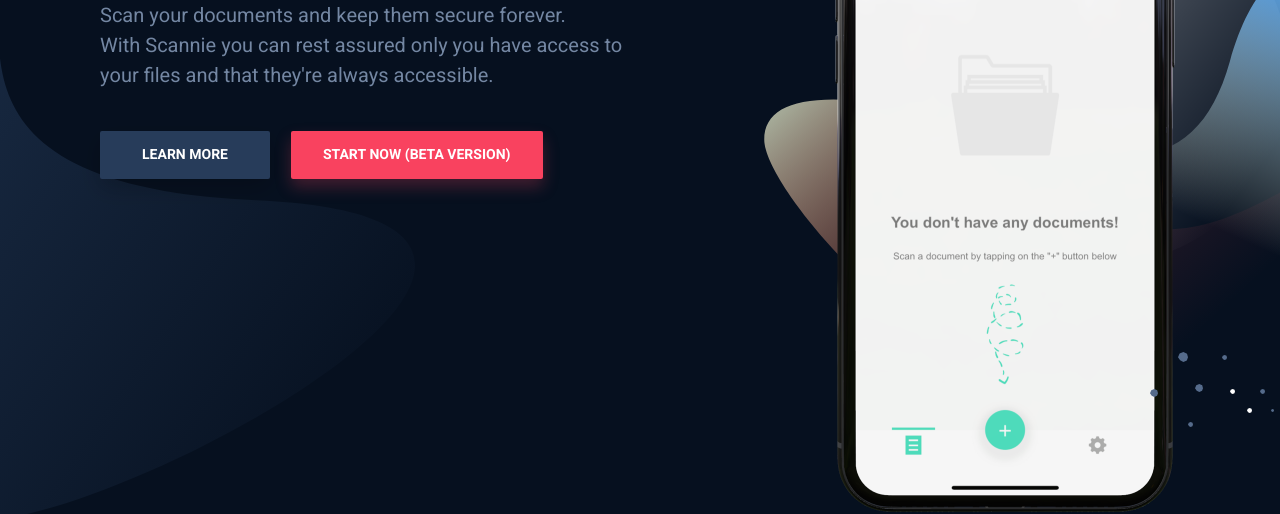
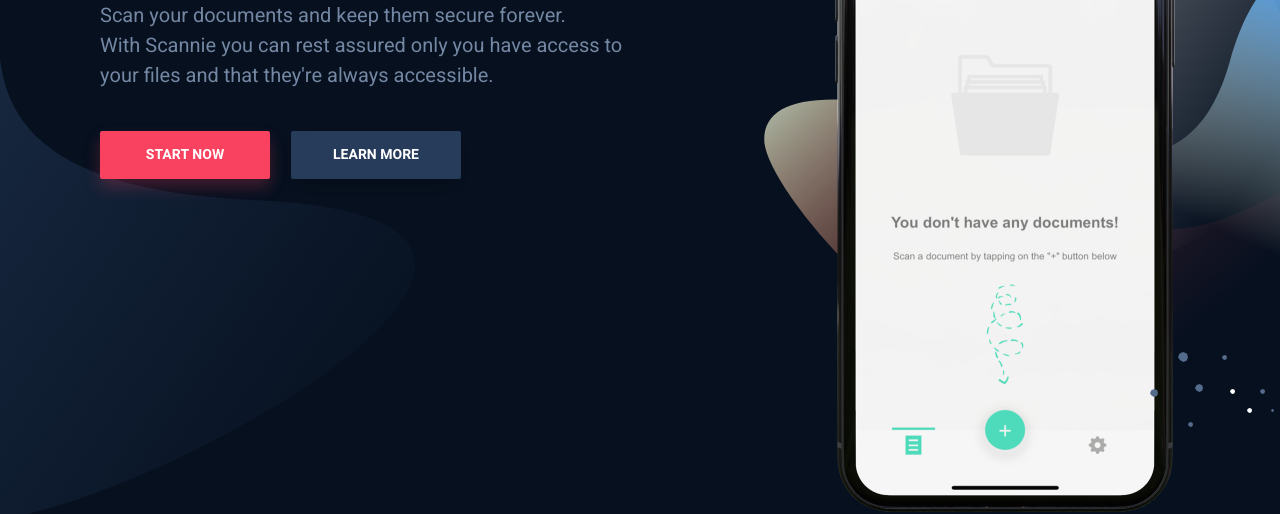
Before and after one commit to scannieapp/scannie-landing, a website: page index.html in a window 1280 px wide. Shown: the part 317-831 px from the top of the page. Drawn offline with nearby package versions, Linux system fonts and the light colour scheme; files that its build step writes are made by us from their sources; files whose address does not match are found by name.

Commit message:
Change CTA title and link

```diff
--- a/index.html
+++ b/index.html
@@ -44,11 +44,11 @@
                             With Scannie you can rest assured only you have access to your files and that they're always accessible.
                           </p>
 	                        <div class="hero-cta">
+                                <a class="button button-primary button-shadow" href="https://itunes.apple.com/us/app/scannie/id1456235867?ls=1&mt=8" target="_blank">
+                                    Start now
+                                </a>
                                 <a class="button button-shadow" href="#features">
                                     Learn more
-                                </a>
-                                <a class="button button-primary button-shadow" href="https://testflight.apple.com/join/J2hfFg3g" target="_blank">
-                                    Start now (beta version)
                                 </a>
                             </div>
 						</div>
```
